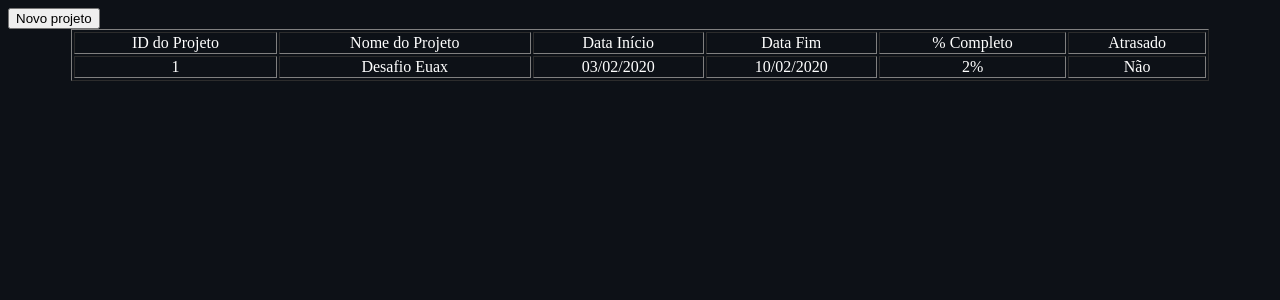
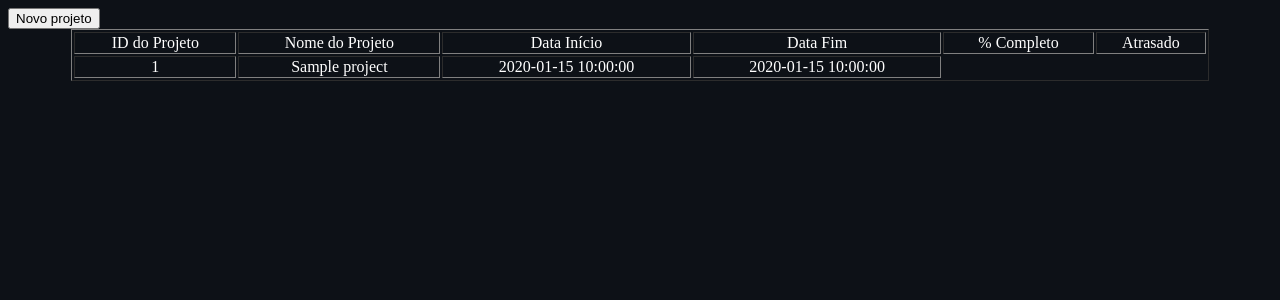
Before and after one commit to jvitormichels/gerenciamentoDeProjetos-Sistema, a PHP site: page / in a window 1280 px wide. Shown: the top 300 px of the page. Run offline with PHP 8.4, Linux system fonts and the light colour scheme; tables that the repository leaves empty or names only in its code hold one stand-in row (values such as "Sample post"); a stand-in replaces the project's code that opens the database connection.

Commit message:
feat: project data listed on html table

```diff
--- a/index.php
+++ b/index.php
@@ -1,4 +1,8 @@
-<?php include('phpFunctions/db.php'); ?>
+<?php
+	$link = mysqli_connect("localhost", "root", "", "euax_desafio");
+	$projetos = mysqli_query($link, "SELECT * FROM projects");
+?>
+
 <html lang="en">
 <head>
 	<meta charset="UTF-8">
@@ -18,14 +22,16 @@
 				<td>% Completo</td>
 				<td>Atrasado</td>
 			</tr>
-			<tr>
-				<td>1</td>
-				<td><a class="link" href="atividades.php">Desafio Euax</a></td>
-				<td>03/02/2020</td>
-				<td>10/02/2020</td>
-				<td>2%</td>
-				<td>Não</td>
-			</tr>
+
+			<?php while($row = mysqli_fetch_array($projetos)) { ?>
+				<tr>
+					<td><?php echo $row['project_id']; ?></td>
+					<td><a class="link" href="atividades.php"><?php echo $row['project_name']; ?></a></td>
+					<td><?php echo $row['date_start']; ?></td>
+					<td><?php echo $row['date_end']; ?></td>
+				</tr>
+			<?php } ?>
+
 		</table>
 	</div>
 
--- /dev/null
+++ b/phpFunctions/connection.php
@@ -0,0 +1,3 @@
+<?php
+    mysqli_connect("localhost", "root", "", "euax_desafio");
+?>
```
Also changed, not shown: phpFunctions/newProject_Submit.php (+7 -6 lines), actitivities.php (renamed from atividades.php).
